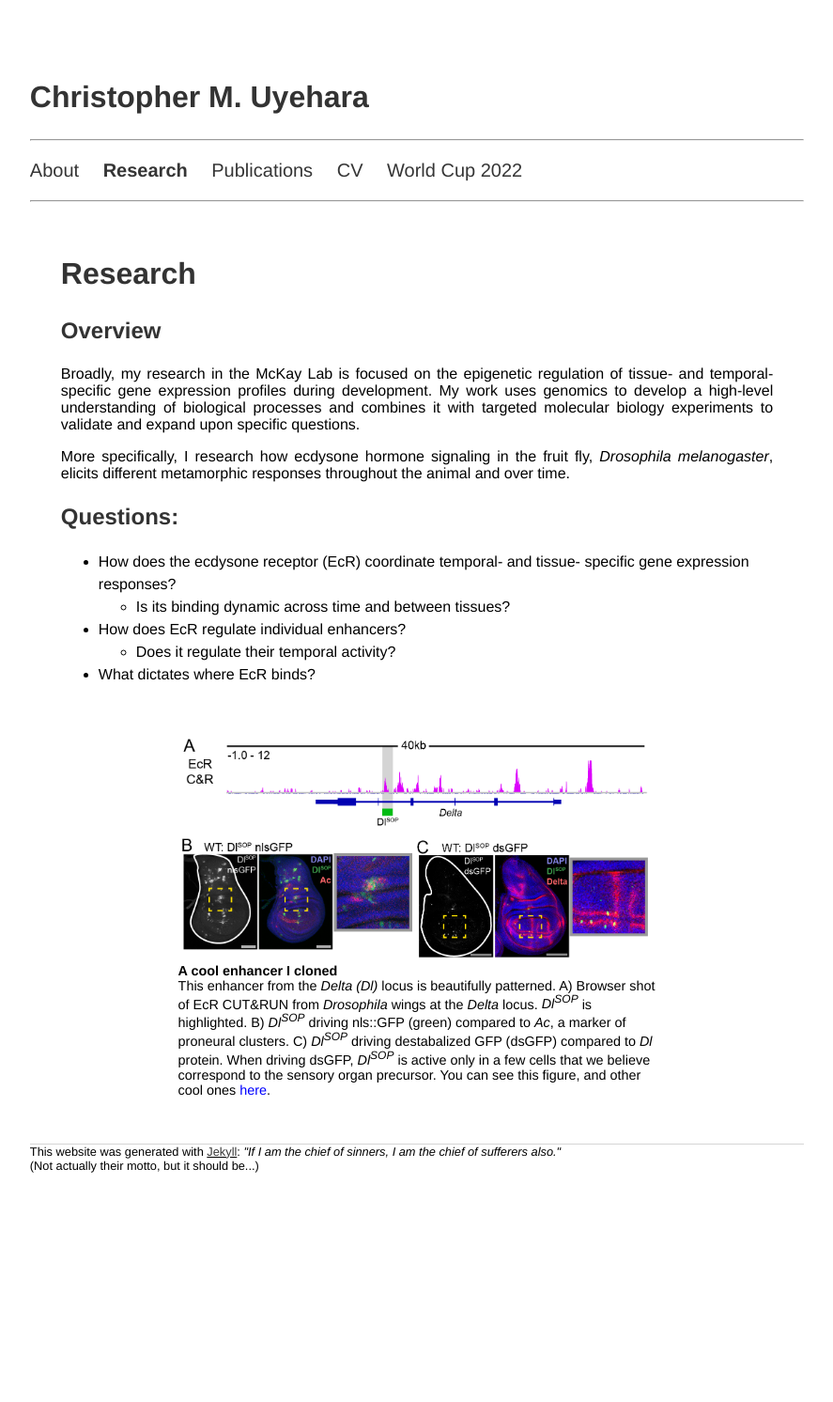
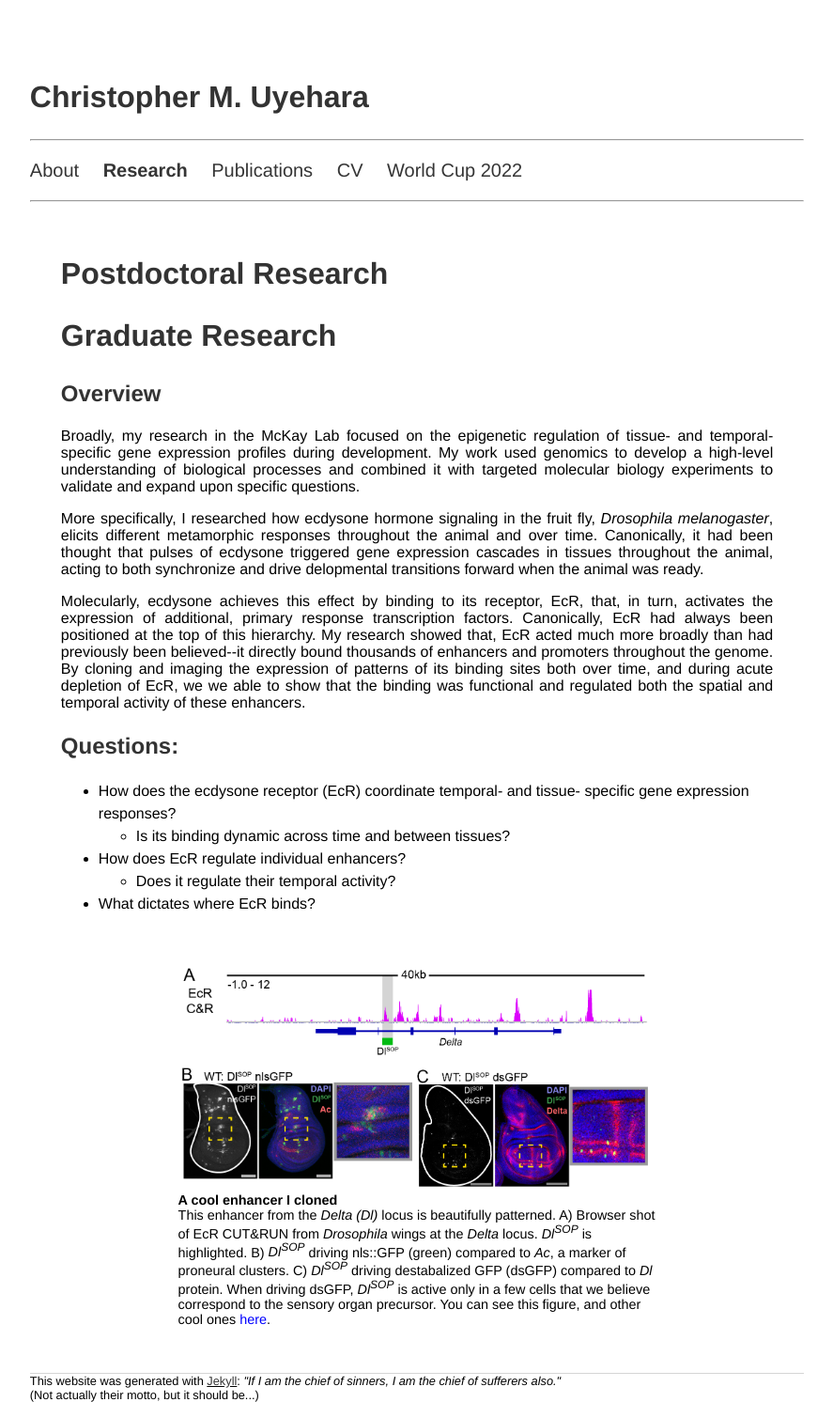
Before and after one commit to cmuyehara/cmuyehara.github.io, a Jekyll site: the page built from pages/research.html, in a window 1280 px wide. Shown: the whole page at 94% size, without its empty margins (196-1083 px from the left). Built offline with Jekyll 4.4.1, drawn with Linux system fonts in a browser that asks for light colours; nearby versions of some CDN libraries; before the commit the page ends 1248 px from its top, so only the background shows below that.

Commit message:
update graduate research

```diff
--- a/pages/research.html
+++ b/pages/research.html
@@ -3,23 +3,41 @@ layout: default
 title: research
 ---
 
-<h1>Research</h1>
+<h1>Postdoctoral Research</h1>
 
+<div class="justify">
+
+</div>
+
+<h1>Graduate Research</h1>
 <div class="justify">
 <h2>Overview</h2>
 <p>
-Broadly, my research in the McKay Lab is focused on the epigenetic regulation of
+Broadly, my research in the McKay Lab focused on the epigenetic regulation of
 tissue- and temporal-specific gene expression profiles during development.
-My work uses genomics to develop a high-level understanding
-of biological processes and combines it with targeted molecular biology experiments to
+My work used genomics to develop a high-level understanding
+of biological processes and combined it with targeted molecular biology experiments to
 validate and expand upon specific questions.
 </p>
-
 <p>
-More specifically, I research how ecdysone hormone signaling in the fruit fly,
+More specifically, I researched how ecdysone hormone signaling in the fruit fly,
 <i>Drosophila melanogaster</i>, elicits different metamorphic responses throughout
-the animal and over time.
+the animal and over time. Canonically, it had been thought that pulses of ecdysone
+triggered gene expression cascades in tissues throughout the animal, acting to both
+synchronize and drive delopmental transitions forward when the animal was ready.
 </p>
+<p>
+Molecularly, ecdysone achieves this effect by binding to its receptor, EcR,
+that, in turn, activates the expression of additional, primary response
+transcription factors. Canonically, EcR had always been positioned at the top of
+this hierarchy. My research showed that, EcR acted much more broadly than had
+previously been believed--it directly bound thousands of enhancers and promoters
+throughout the genome. By cloning and imaging the expression of patterns of its
+binding sites both over time, and during acute depletion of EcR, we we able to
+show that the binding was functional and regulated both the spatial and temporal
+activity of these enhancers.
+</p>
+<p>
 
 </div>
 
```
